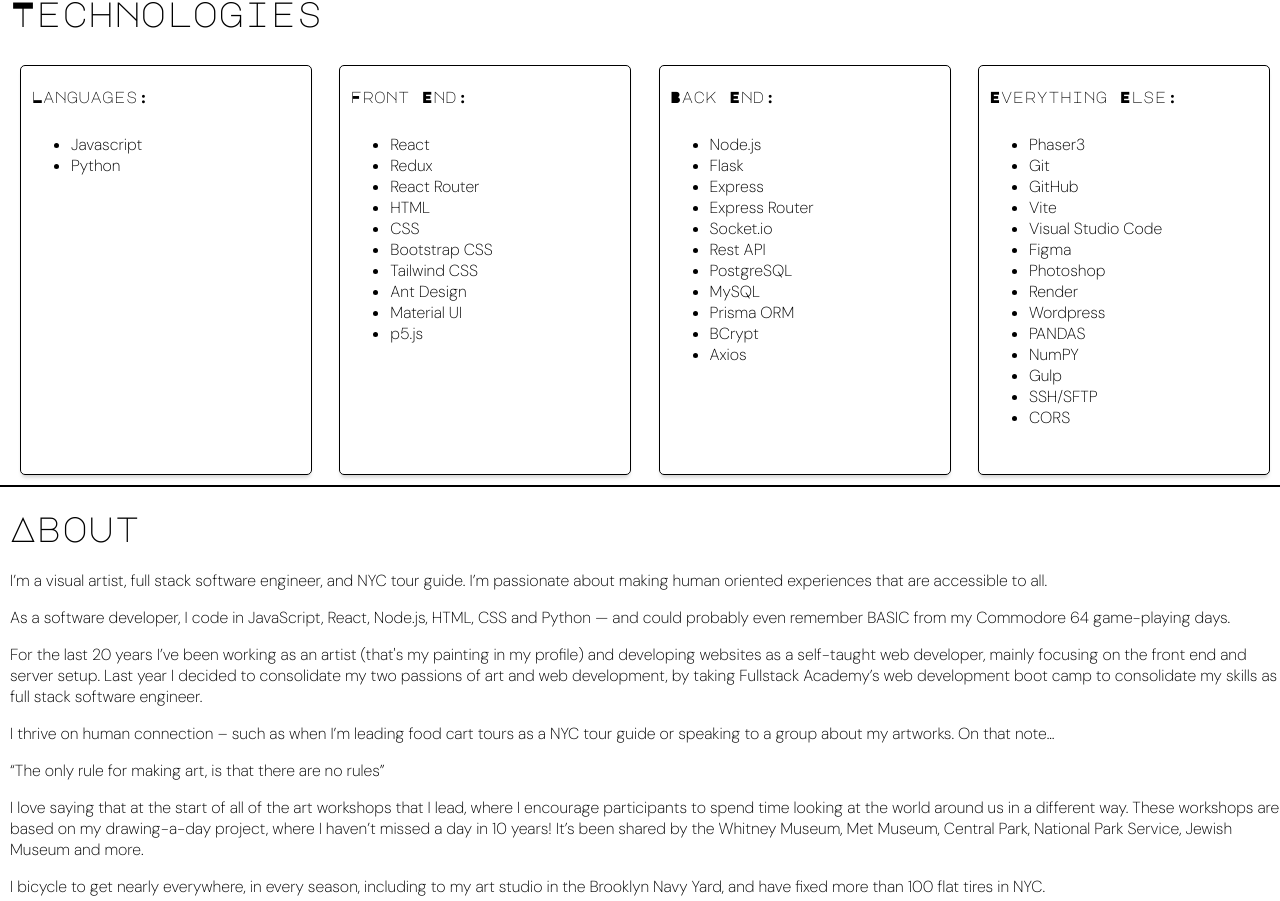
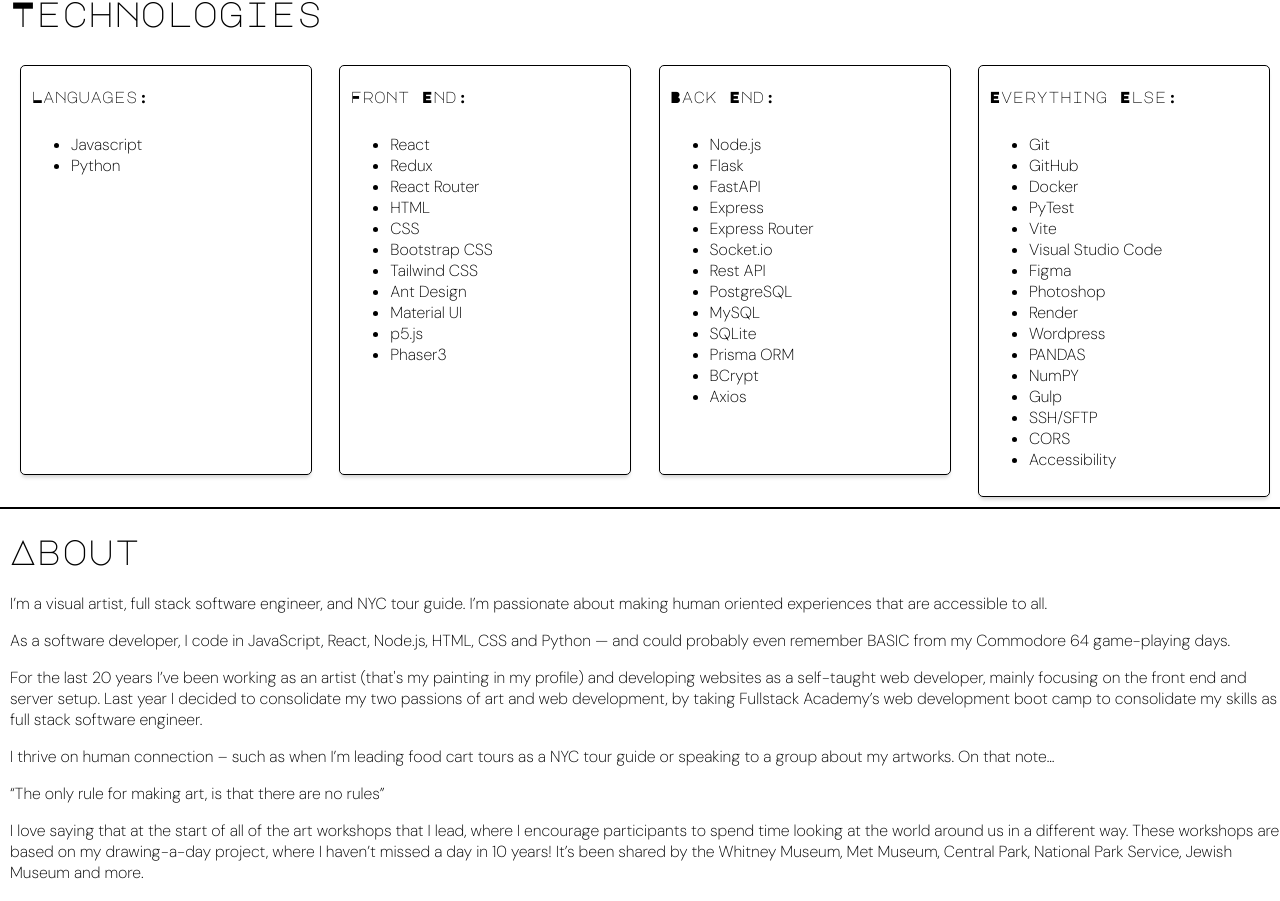
Before and after one commit to ngolebiewski/fullstack-tech-portfolio, a React (Vite) app: page / in a window 1280 px wide. Shown: the part 2676-3577 px from the top of the page. Built offline with nearby package versions, Linux system fonts and the light colour scheme; a web font is replaced by a local one.

Commit message:
update tech list

```diff
--- a/index.html
+++ b/index.html
@@ -5,7 +5,7 @@
     <!-- TODO: Add Sweet Favicon -->
     <!-- <link rel="icon" type="image/svg+xml" href="/vite.svg" /> -->
     <meta name="viewport" content="width=device-width, initial-scale=1.0" />
-    <meta name="description" content="Nick Golebiewski's software development full stack engineering portfolio, featuring a bio, web development projects, links to all the social medias, and a way to contact him.">
+    <meta name="description" content="Nick Golebiewski's software development full stack engineering portfolio with a visual arts twist, featuring a bio, web development projects, links to all the social medias, and a way to contact him.">
     <title>Nick Golebiewski Tech Studio</title>
     <link rel="preconnect" href="https://fonts.googleapis.com">
     <link rel="preconnect" href="https://fonts.gstatic.com" crossorigin>
--- a/src/components/Tech.jsx
+++ b/src/components/Tech.jsx
@@ -27,6 +27,7 @@
               <li>Ant Design</li>
               <li>Material UI</li>
               <li>p5.js</li>
+              <li>Phaser3</li>
             </ul>
           </article>
 
@@ -35,12 +36,14 @@
             <ul>
               <li>Node.js</li>
               <li>Flask</li>
+              <li>FastAPI</li>
               <li>Express</li>
               <li>Express Router</li>
               <li>Socket.io</li>
               <li>Rest API</li>
               <li>PostgreSQL</li>
               <li>MySQL</li>
+              <li>SQLite</li>
               <li>Prisma ORM</li>
               <li>BCrypt</li>
               <li>Axios</li>
@@ -50,9 +53,10 @@
           <article className="tech-bubble shadow-bottom">
             <h2 className="major-mono">Everything Else:</h2>
             <ul>
-              <li>Phaser3</li>
               <li>Git</li>
               <li>GitHub</li>
+              <li>Docker</li>
+              <li>PyTest</li>
               <li>Vite</li>
               <li>Visual Studio Code</li>
               <li>Figma</li>
@@ -64,6 +68,7 @@
               <li>Gulp</li>
               <li>SSH/SFTP</li>
               <li>CORS</li>
+              <li>Accessibility</li>
             </ul>
           </article>
 
```
